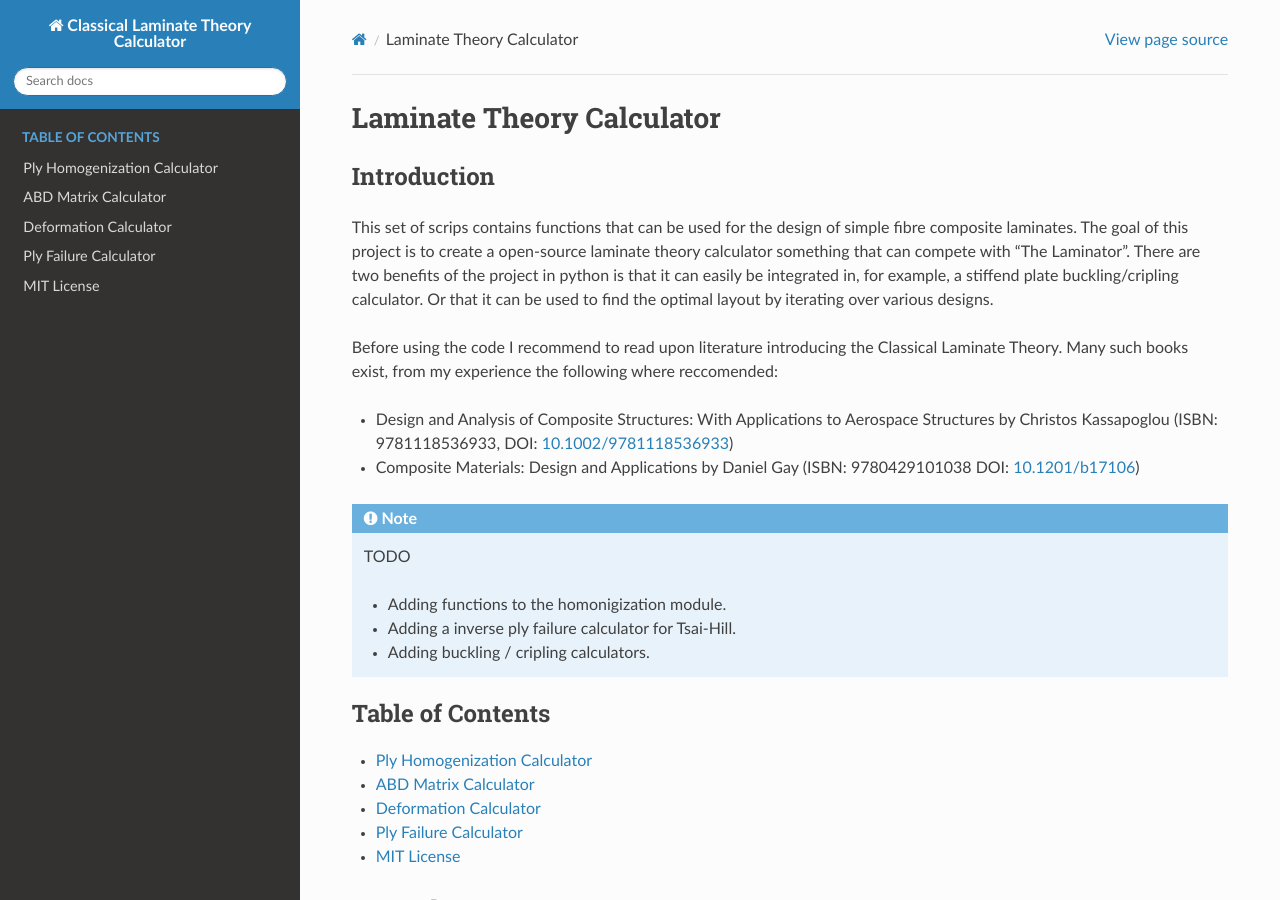
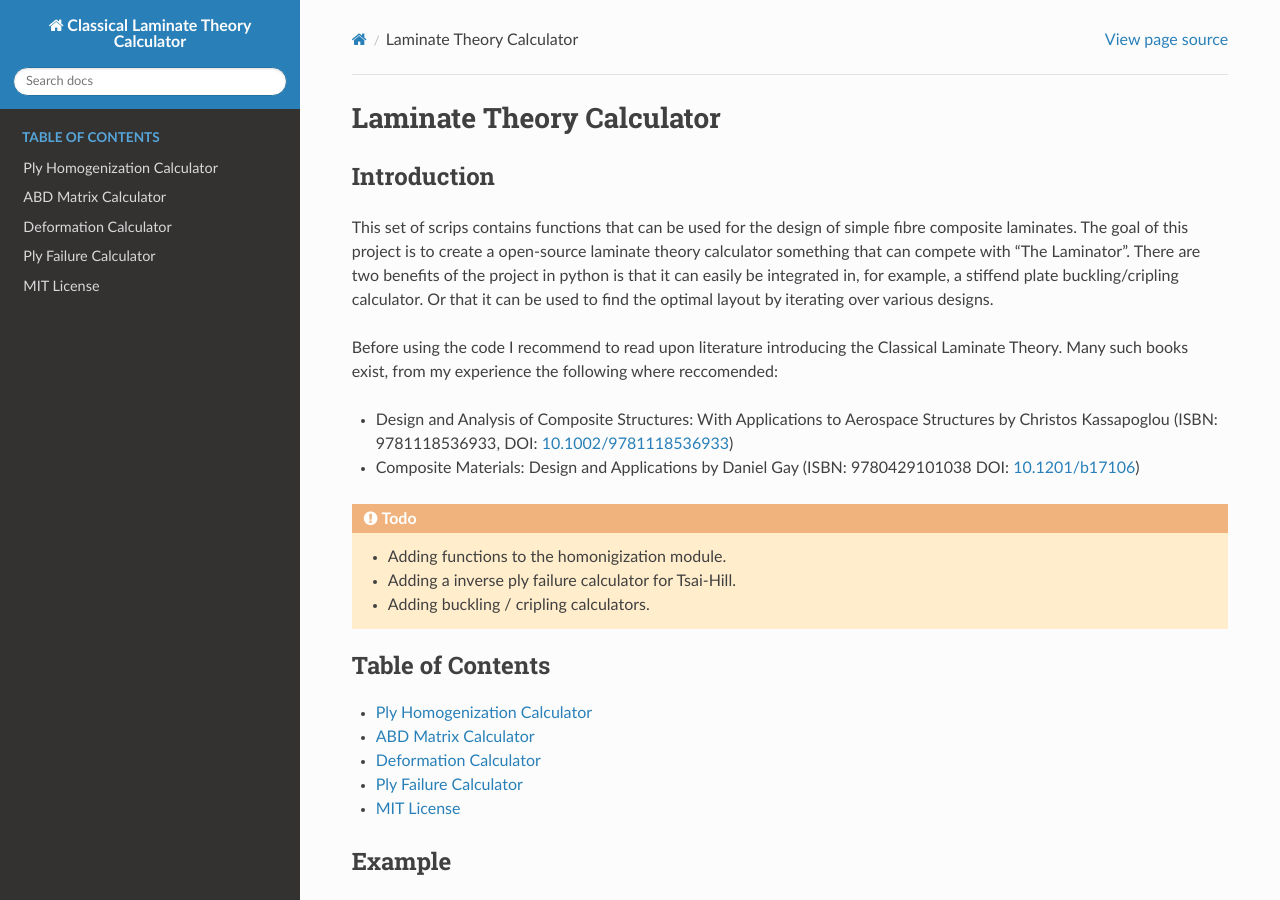
Before and after one commit to AJJLagerweij/Classical-Composite-Laminate-Theory-Calculator, a Sphinx documentation site: the page built from docs/source/index.rst, in a window 1280 px wide and 900 px high. Built offline with Sphinx 7.4.7 and the Read the Docs theme 2.0.0, drawn with Linux system fonts in a browser that asks for light colours.

Commit message:
Include ToDo notes

```diff
--- a/docs/source/conf.py
+++ b/docs/source/conf.py
@@ -39,8 +39,9 @@
 # Add any Sphinx extension module names here, as strings. They can be
 # extensions coming with Sphinx (named 'sphinx.ext.*') or your custom
 # ones.
-extensions = ['sphinx.ext.autodoc', 'sphinx.ext.napoleon', 'sphinx.ext.coverage', 'sphinx.ext.mathjax', 'sphinx.ext.ifconfig']
+extensions = ['sphinx.ext.autodoc', 'sphinx.ext.napoleon', 'sphinx.ext.coverage', 'sphinx.ext.mathjax', 'sphinx.ext.ifconfig', 'sphinx.ext.todo']
 mathjax_path="https://cdn.mathjax.org/mathjax/latest/MathJax.js?config=TeX-AMS-MML_HTMLorMML"
+todo_include_todos = True
 
 # Add any paths that contain templates here, relative to this directory.
 templates_path = ['ntemplates']
```
Also changed, not shown: docs/source/index.rst (+4 -4 lines).
